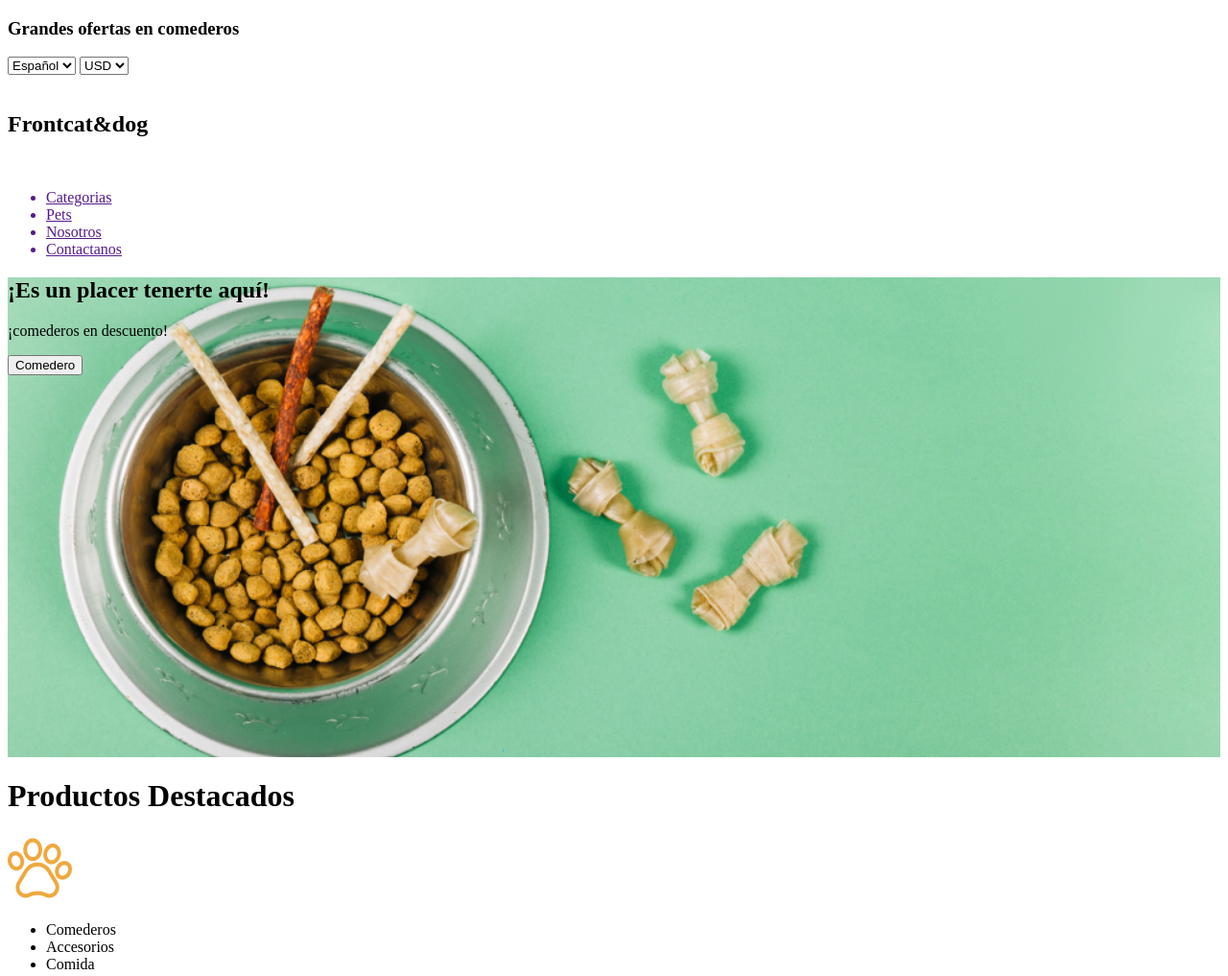
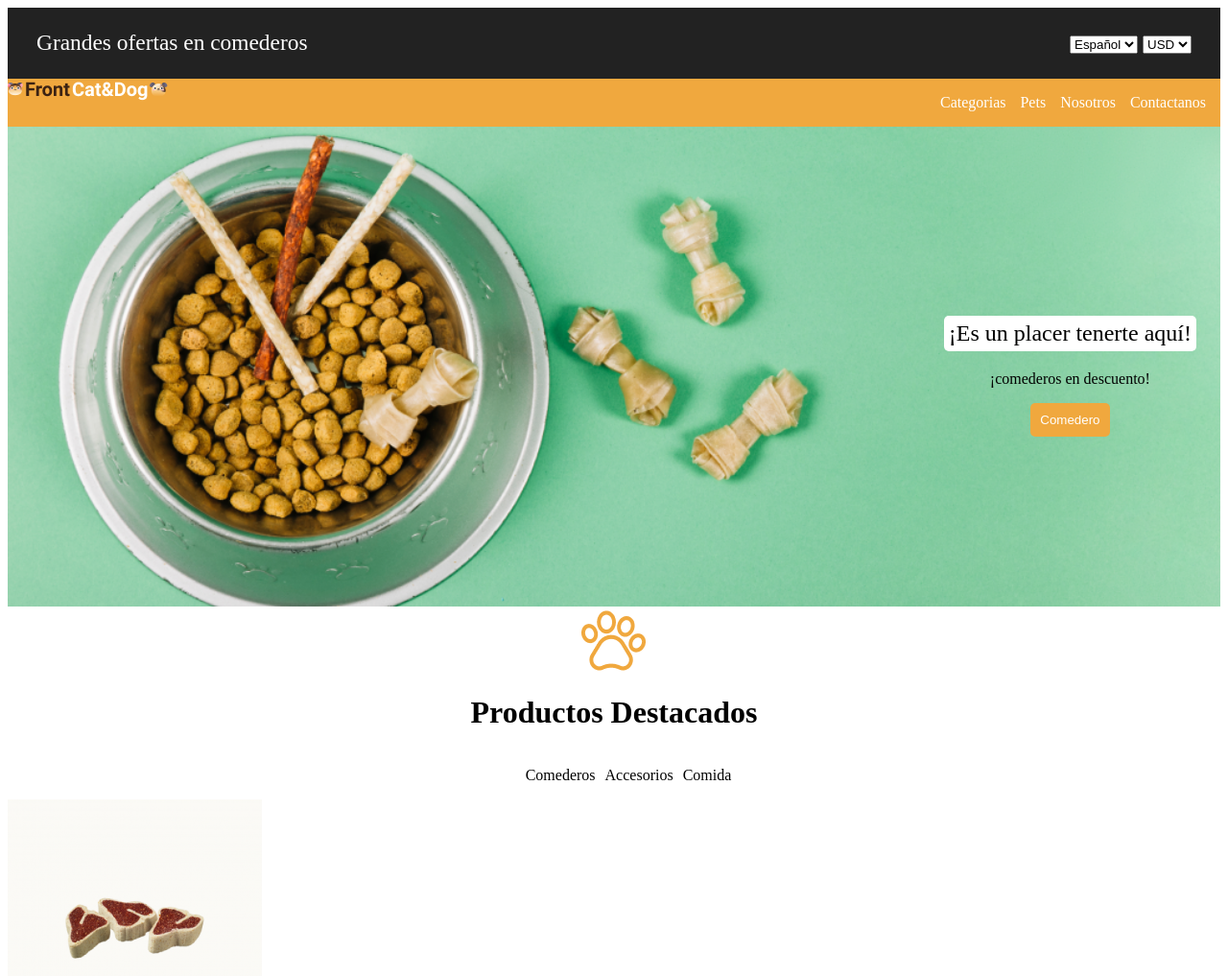
Before and after one commit to NataliaBL12/PracticaExamen, a plain HTML site: page root/index.html in a window 1280 px wide. Shown: the top 1017 px of the page at 96% size. Drawn offline with Linux system fonts and the light colour scheme.

Commit message:
aun falta

```diff
--- a/root/css/style.css
+++ b/root/css/style.css
@@ -4,7 +4,83 @@
     background-size: cover;
     background-position: center;
     background-repeat: no-repeat;
+    display: flex;
+    justify-content: flex-end;
+    align-items: center;
 }
 .header-negro {
-
+    display: flex;
+    justify-content:space-between;
+    align-items: center;
+    padding-left: 30px;
+    padding-right: 30px;
+    background-color: #222222;
+    color: white;
+    font-size: 20px;
 }
+.text{
+    font-weight: lighter;
+}
+.header-naranja{
+    background-color:#F0A83E;
+    display: flex;
+    justify-content: space-between;
+}
+.logo{
+    width: 166.38px;
+    height: 23px;
+    left: 40px;
+    top: 39px;
+}
+.ul-nav{
+    display: flex;
+    justify-content:space-between ;
+    align-items: center;
+    list-style: none;
+}
+.lista{
+    margin-right: 15px;
+    border-bottom: 0px;
+    text-decoration:none;
+    color:white
+}
+.container-banner{
+    margin-right: 25px;
+    margin top: 20px;
+    text-align: center;
+}
+.text-banner{
+    background-color: white;
+    font-weight: lighter;
+    padding: 5px;
+    border-radius: 5px;
+}
+.button{
+    background-color:#F0A83E ;
+    color: white;
+    border-width: 0px;
+    padding: 10px;
+    border-radius: 5px;
+}
+.container-destacados{
+    display: flex;
+    flex-direction: column;
+    justify-content: center;
+    align-items: center;
+}
+.item-destacados{
+    display: flex;
+    flex-direction: column;
+    align-items: center;
+    justify-content:center ;
+    text-align: center;
+}
+.list-destacados{
+    display: flex;
+    list-style: none;
+}
+.list-black{
+    margin-right: 10px;
+    text-decoration: none;
+    color: black;
+}
--- a/root/index.html
+++ b/root/index.html
@@ -13,7 +13,7 @@
     <header>
         <div class="header-negro">
             <div>
-                <h3>Grandes ofertas en comederos</h3>
+                <h3 class="text">Grandes ofertas en comederos</h3>
             </div>
             <div>
                  <select>
@@ -26,41 +26,54 @@
                 </select>
             </div>
         </div>
-        <img />
-        <h2>Frontcat&dog</h2>
-        <img />
-        <nav>
-            <ul>
-                <a href="">
+
+        <div class="header-naranja">
+        <div class="logo">
+            <img src="/root/img/Logo.png">
+        </div>
+        <div>
+            <nav>
+                <ul class="ul-nav">
+                <a class="lista" href="">
                     <li>Categorias</li>
                 </a>
-                <a href="">
+                <a class="lista" href="">
                     <li>Pets</li>
                 </a>
-                <a href="">
+                <a class="lista" href="">
                     <li>Nosotros</li>
                 </a>
-                <a href="">
+                <a class="lista" href="">
                     <li>Contactanos</li>
                 </a>
             </ul>
         </nav>
+        </div>
+        </div>
     </header>
     <section class="section-baner">
-        <h2>
+    <div class="container-banner">
+        <h2 class="text-banner">
             ¡Es un placer tenerte aquí!
         </h2>
         <p>¡comederos en descuento!</p>
-        <button>Comedero</button>
+        <button class="button">Comedero</button>
+    </div>
     </section>
     <main>
-        <h1>Productos Destacados</h1>
-        <img src="/root/img/pawprint 1.png" alt="">
-        <ul>
-            <li>Comederos</li>
-            <li>Accesorios</li>
-            <li>Comida</li>
+        <div class="container-destacados">
+            <div class="item-destacados">
+            <img src="/root/img/pawprint 1.png" alt="">
+            <h1>Productos Destacados</h1>
+        </div>
+        <div>
+        <ul class="list-destacados">
+            <li class="list-black">Comederos</li>
+            <li class="list-black">Accesorios</li>
+            <li class="list-black">Comida</li>
         </ul>
+        </div>
+        </div>
         <section>
             <article>
                 <img src="/root/img/churrasquito.png" alt="">
```
Also changed, not shown: root/img/Logo.png (added).
